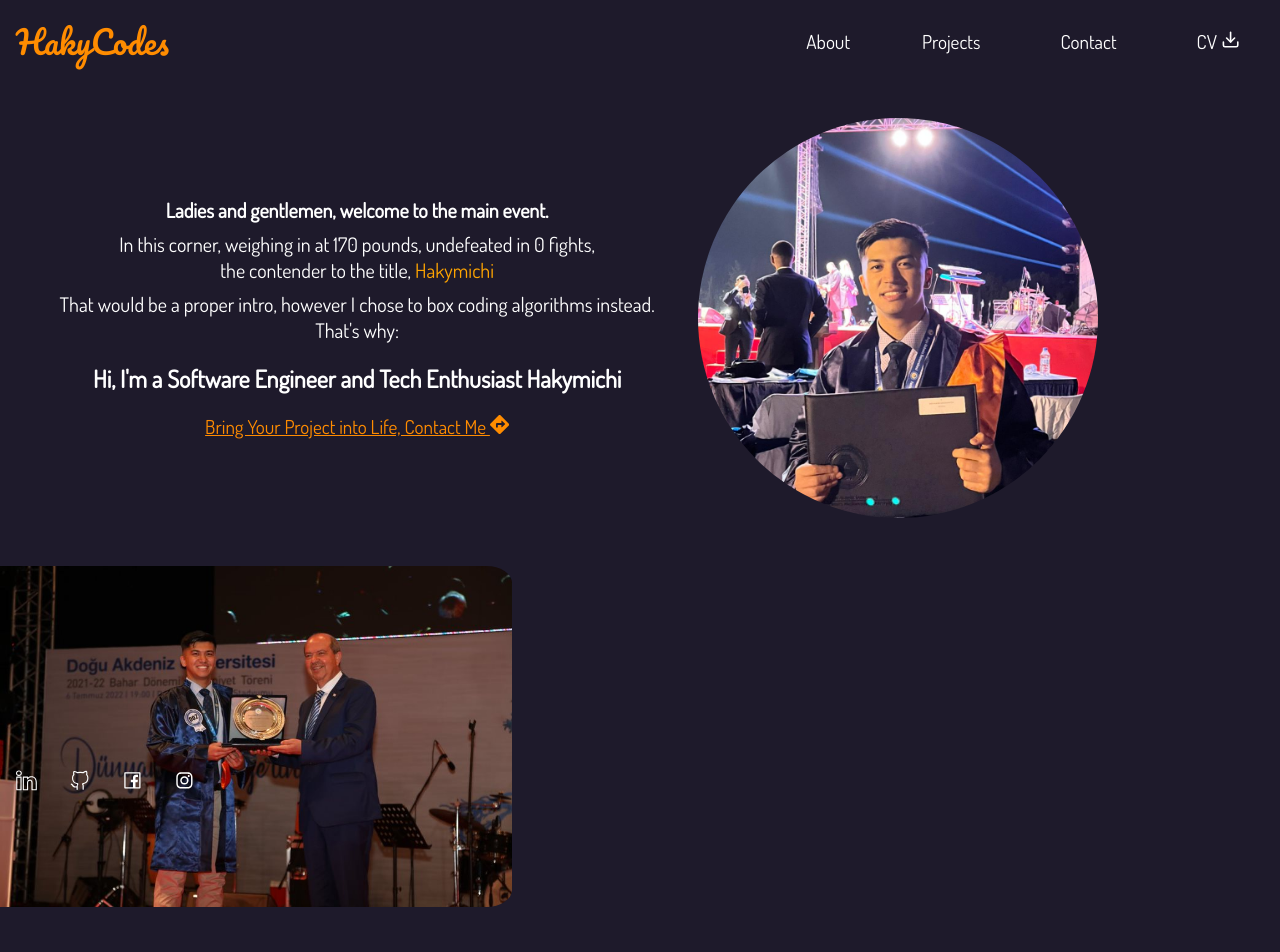
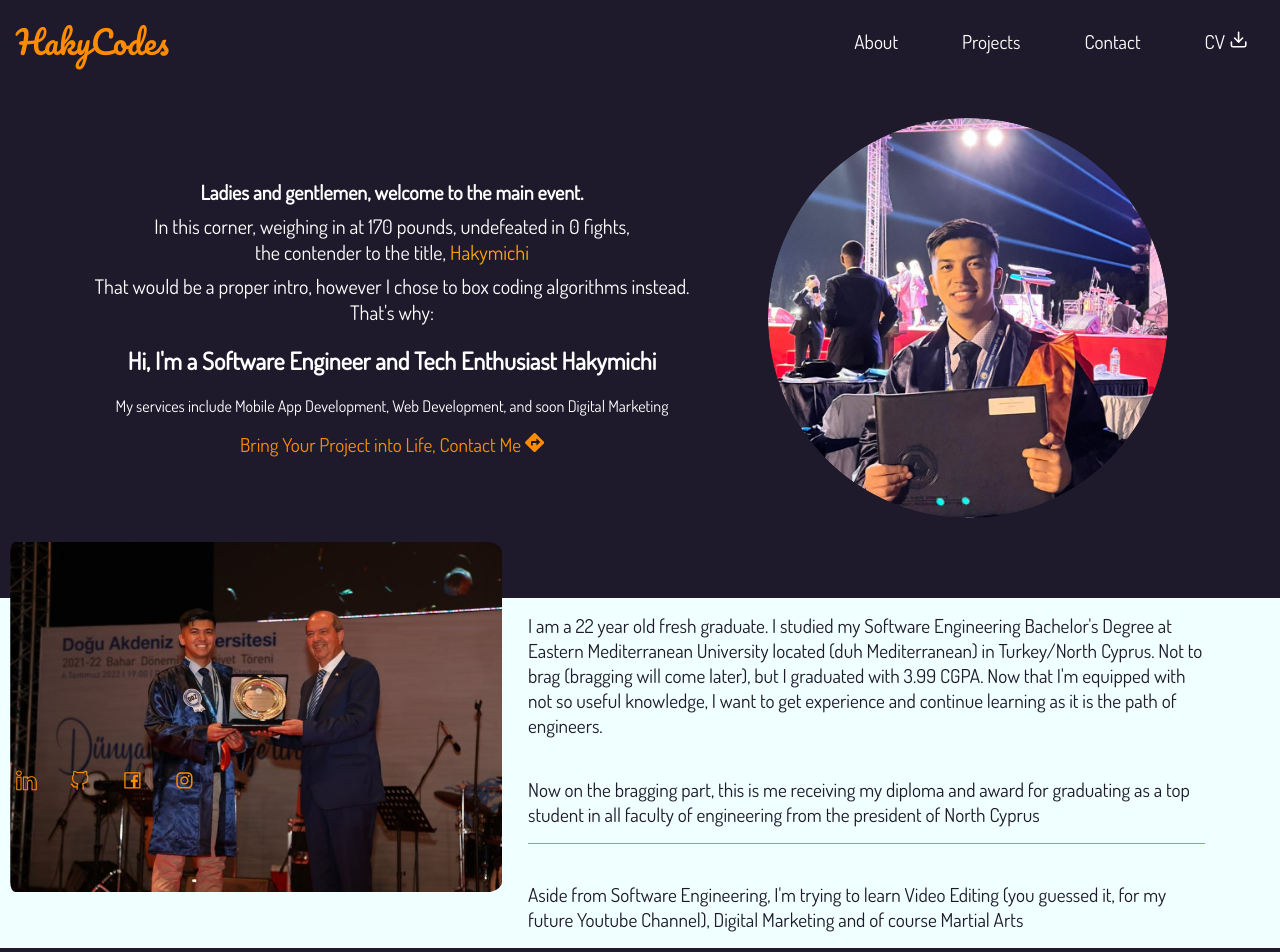
Before and after one commit to abduhakim00/portfolio, a Next.js app: page / in a window 1280 px wide. Shown: the top 952 px of the page. Built offline with nearby package versions, Linux system fonts and the light colour scheme.

Commit message:
Added About content, added various animation and styling

```diff
--- a/components/about.js
+++ b/components/about.js
@@ -1,9 +1,29 @@
 import styles from "../styles/about.module.css";
 function AboutContents(props) {
   return (
-    <section id={props.id}>
+    <section id={props.id} className={styles.sec}>
       <div className={styles.imgdiv}>
         <img className={styles.img} src="/pres.jfif" />
+      </div>
+      <div className={styles.descr}>
+        <p>
+          I am a 22 year old fresh graduate. I studied my Software Engineering
+          Bachelor's Degree at Eastern Mediterranean University located (duh
+          Mediterranean) in Turkey/North Cyprus. Not to brag (bragging will come
+          later), but I graduated with 3.99 CGPA. Now that I'm equipped with not
+          so useful knowledge, I want to get experience and continue learning as
+          it is the path of engineers.
+        </p>
+        <p className={styles.brag}>
+          Now on the bragging part, this is me receiving my diploma and award
+          for graduating as a top student in all faculty of engineering from the
+          president of North Cyprus
+        </p>
+        <p>
+          Aside from Software Engineering, I'm trying to learn Video Editing
+          (you guessed it, for my future Youtube Channel), Digital Marketing and
+          of course Martial Arts
+        </p>
       </div>
     </section>
   );
--- a/pages/index.js
+++ b/pages/index.js
@@ -26,6 +26,10 @@ export default function Home() {
           </div>
           <div className={styles.notbox}>
             <h2> Hi, I'm a Software Engineer and Tech Enthusiast Hakymichi</h2>
+            <p>
+              My services include Mobile App Development, Web Development, and
+              soon Digital Marketing
+            </p>
             <Link className={styles.contact} href="/contact">
               {" "}
               Bring Your Project into Life, Contact Me <FaDirections />
--- a/styles/about.module.css
+++ b/styles/about.module.css
@@ -1,11 +1,49 @@
+.sec {
+  display: flex;
+  align-items: center;
+  height: 350px;
+  background-color: azure;
+  color: #1e1a2b;
+  margin-top: 5rem;
+  margin-bottom: 5rem;
+  transition: 0.3s all ease-in;
+}
+.sec:hover {
+  background-color: beige;
+}
+.descr {
+  width: 60%;
+  height: 350px;
+  display: flex;
+  flex-direction: column;
+  justify-content: center;
+  padding-left: 1rem;
+  font-size: 1.2rem;
+}
+.brag {
+  padding-bottom: 1rem;
+  border-bottom: 1px solid darkorange;
+}
+.descr p {
+  width: 90%;
+}
+
 .imgdiv {
   margin-top: 3rem;
-  margin-bottom: 3rem;
+  margin-bottom: 10rem;
+  overflow: hidden;
+  width: 40%;
+  height: 350px;
 }
 
 .img {
-  width: 40%;
+  width: 98%;
+  padding-left: 2%;
+  height: 350px;
   object-fit: cover;
-  border-top-right-radius: 5%;
-  border-bottom-right-radius: 5%;
+  transition: 0.5s all ease-in-out;
+  border-radius: 3%;
 }
+.img:hover {
+  transform: scale(1.25);
+}
--- a/styles/index.module.css
+++ b/styles/index.module.css
@@ -16,20 +16,32 @@
   flex-direction: column;
 }
 .pic {
-  width: 50%;
+  height: 400px;
+  width: 400px;
+  overflow: hidden;
   display: flex;
   align-items: center;
+  border-radius: 100%;
 }
 .contact {
   color: darkorange;
-  text-decoration: underline;
+  text-decoration: underline rgba(255, 140, 0, 0);
+  overflow: hidden;
   font-size: 1.2rem;
+  transition: 0.2s all ease-out;
+}
+.contact:hover {
+  text-decoration-color: rgba(255, 140, 0, 1);
 }
 .img {
   object-fit: cover;
   border-radius: 100%;
   height: 400px;
-  width: 400px;
+  width: 100%;
+  transition: 0.5s all ease-in-out;
+}
+.img:hover {
+  transform: scale(1.3);
 }
 
 .h2 {
@@ -66,7 +78,8 @@
   padding: 0;
   margin: 1rem;
   font-size: 1.3rem;
+  color: darkorange;
 }
 .link:hover {
-  color: darkorange;
+  color: grey;
 }
--- a/styles/navbar.module.css
+++ b/styles/navbar.module.css
@@ -23,7 +23,7 @@
   padding: 0 1rem;
 }
 .link {
-  padding: 1rem 1.5rem;
+  padding: 1rem 1rem;
 }
 .logopad {
   padding: 1rem;
```
